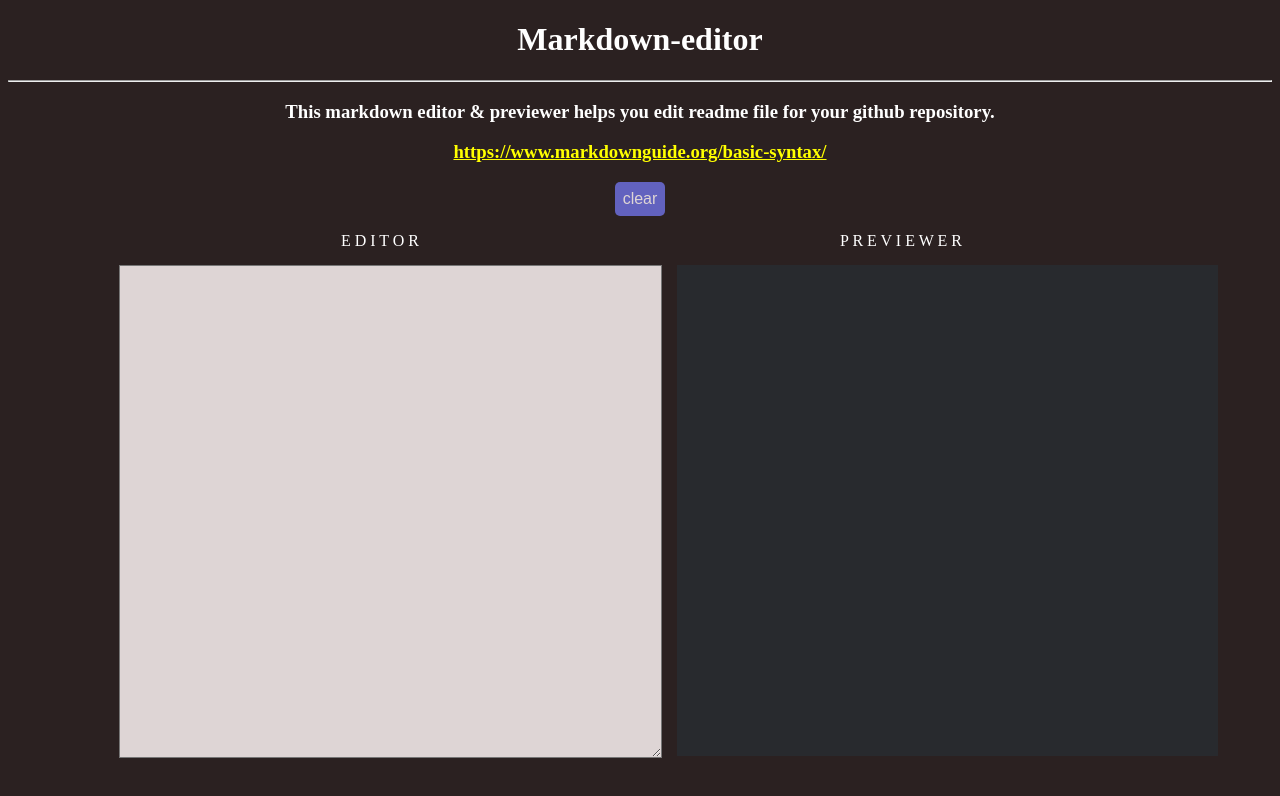
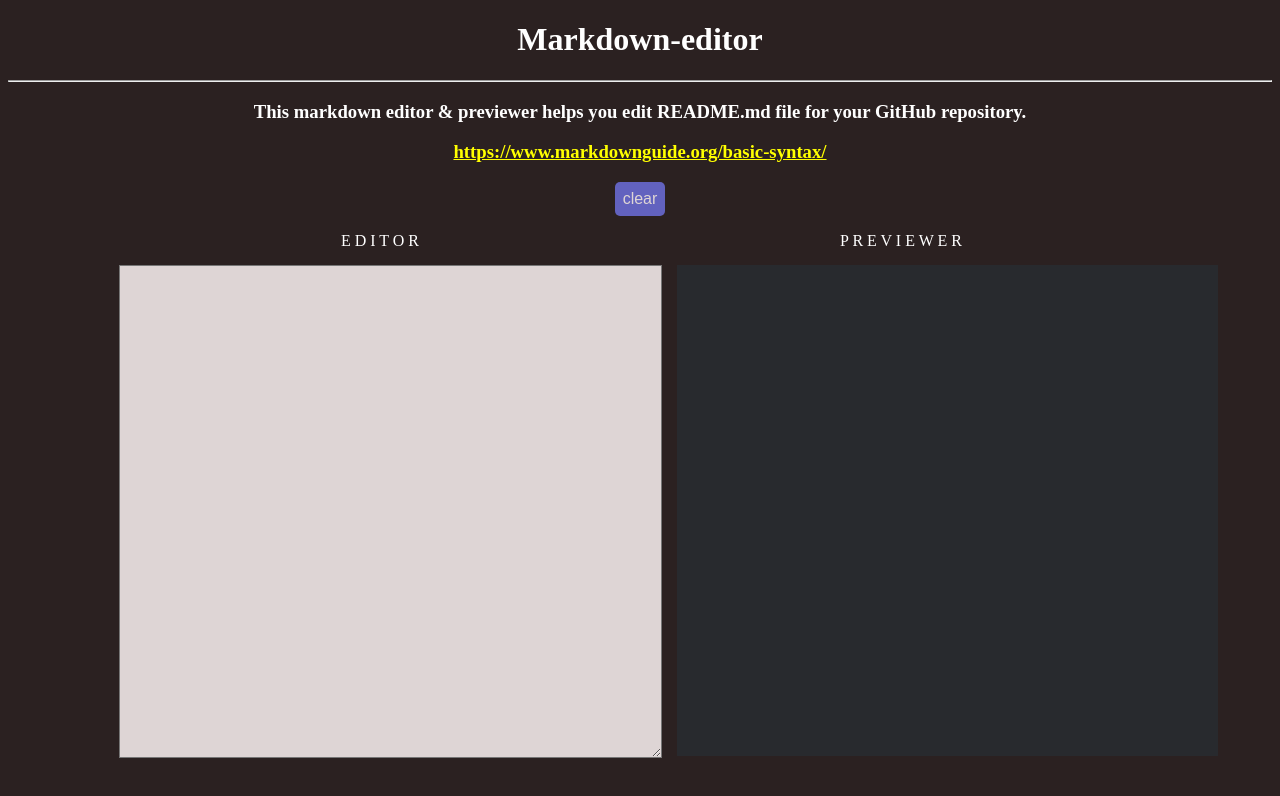
Before and after one commit to grbeno/markdown-editor, a React (Create React App) app: page / in a window 1280 px wide. Shown: the top 796 px of the page. Built offline with nearby package versions, Linux system fonts and the light colour scheme.

Commit message:
update-markdown-722-1

```diff
--- a/src/App.js
+++ b/src/App.js
@@ -29,7 +29,7 @@ function App() {
     <div className="App">
       <h1>Markdown-editor</h1>
       <hr />
-      <h3>This markdown editor & previewer helps you edit readme file for your github repository.</h3>
+      <h3>This markdown editor & previewer helps you edit README.md file for your GitHub repository.</h3>
       <h3><a style={{color: 'yellow'}} href="https://www.markdownguide.org/basic-syntax/" target="_blank" rel="noreferrer">https://www.markdownguide.org/basic-syntax/</a></h3>
       <button id="clear" onClick={clearButton}>clear</button>
       <div class="container">
```
Also changed, not shown: 2 other files (tests, documents, lock files or other folders).
